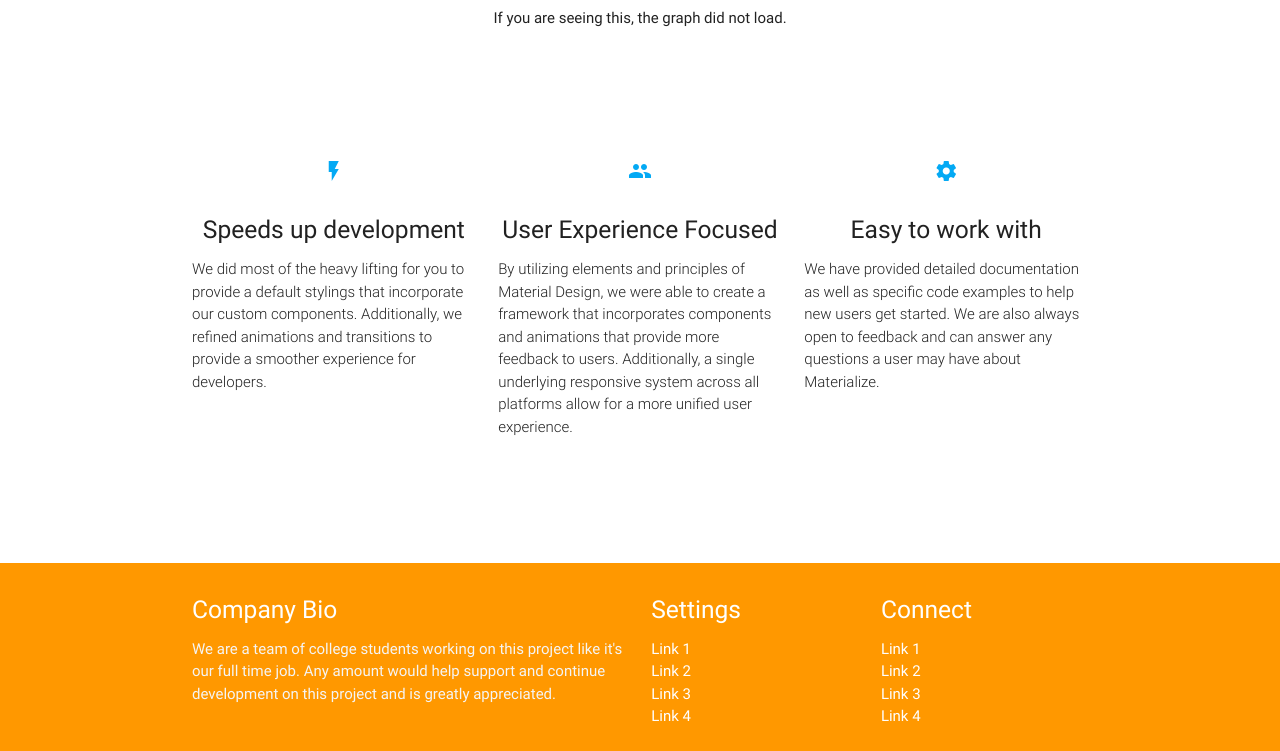
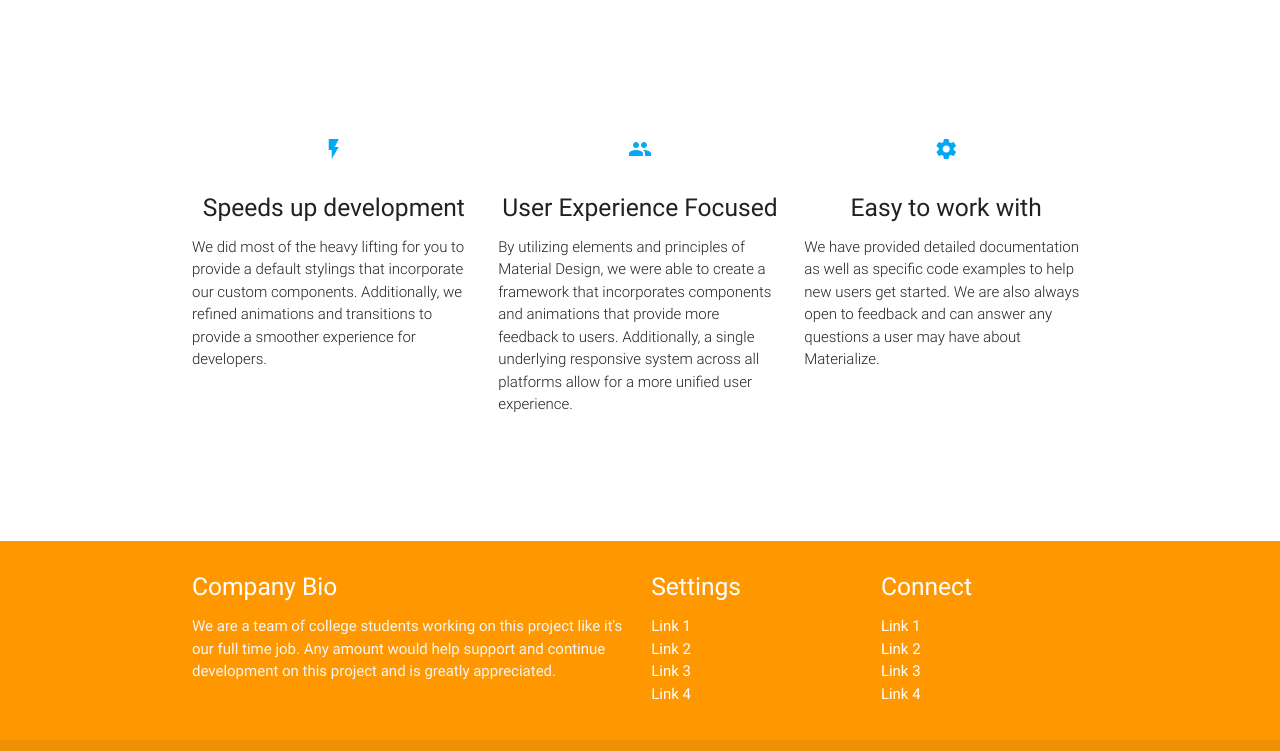
Before and after one commit to A-Fitz/A-Fitz.github.io, a plain HTML site: page pages/LocalPopulationRace/index.html in a window 1280 px wide. Shown: the part 243-994 px from the top of the page. Drawn offline with nearby package versions, Linux system fonts and the light colour scheme; no server answers.

Commit message:
Update index.html

```diff
--- a/pages/LocalPopulationRace/index.html
+++ b/pages/LocalPopulationRace/index.html
@@ -33,7 +33,7 @@
       <br><br>
       <h1 class="header center amber-text text-lighten-1">Population Growth</h1>
       <div class="row center" id="graph">
-        If you are seeing this, the graph did not load.
+       <!--graph inserted-->
       </div>
       <br><br>
 
```
